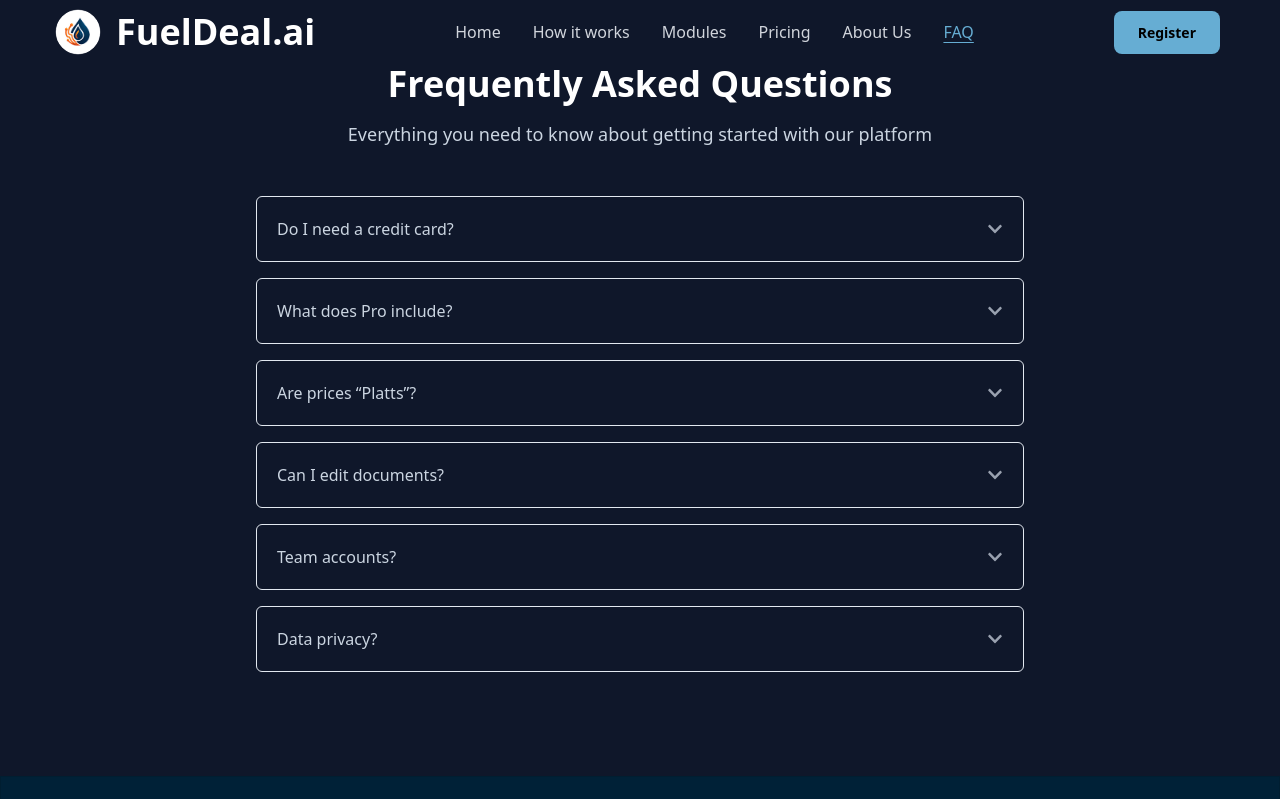
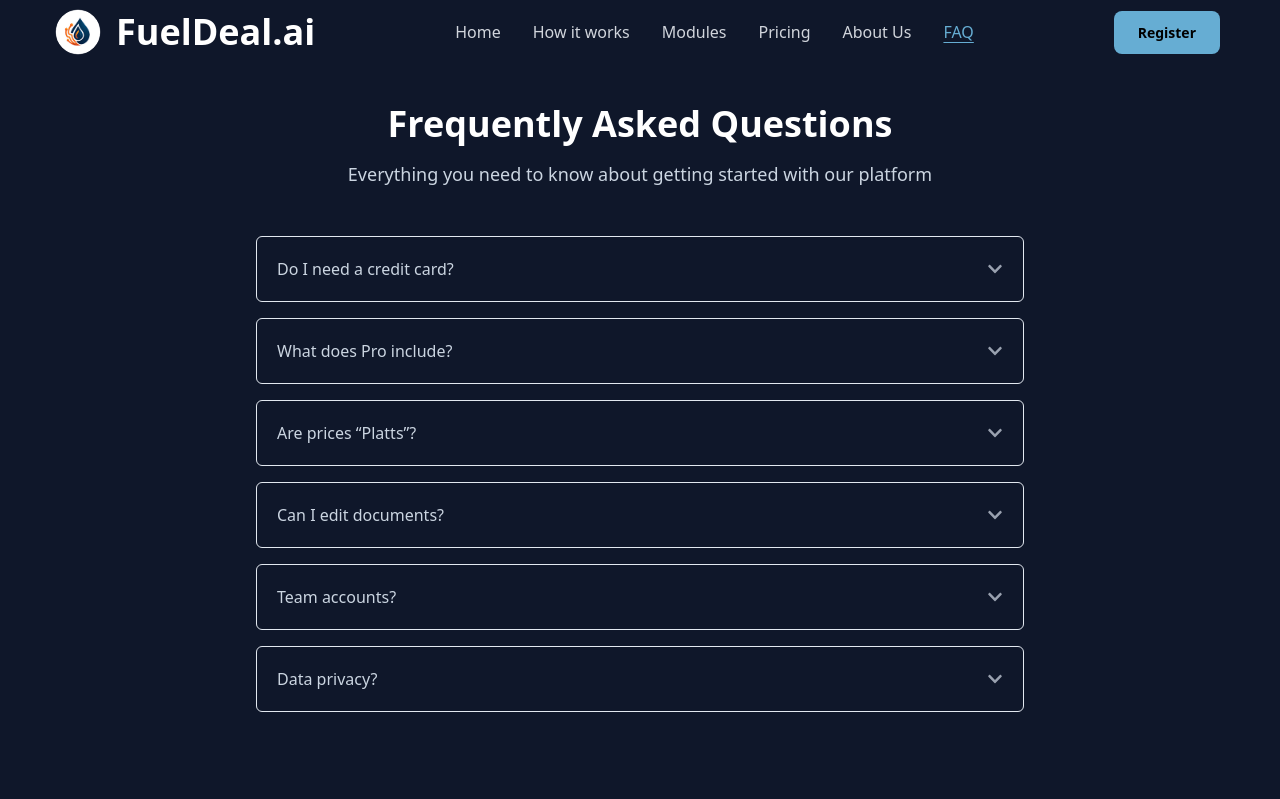
Before and after one commit to Shawon-Reza/Abdullah, a React (Vite) app: page /faq in a window 1280 px wide. Shown: the top 799 px of the page. Built offline with nearby package versions, Linux system fonts and the light colour scheme.

Commit message:
top margin adjust

```diff
--- a/src/Components/LandingPage/AboutUs.jsx
+++ b/src/Components/LandingPage/AboutUs.jsx
@@ -12,7 +12,7 @@ const AboutUs = () => {
         <NavBar />
       </section>
 
-      <section>
+      <section className='mt-5'>
         <AboutUsSection></AboutUsSection>
       </section>
 
--- a/src/Components/LandingPage/FAQ.jsx
+++ b/src/Components/LandingPage/FAQ.jsx
@@ -6,13 +6,13 @@ import FAQComponent from './FAQComponent'
 const FAQ = () => {
     return (
         <div className='bg-[#0F172A] text-white'>
-            <section>
+            <section className=''>
                 <NavBar></NavBar>
             </section>
 
 
 
-            <section>
+            <section className='mt-10'>
                 <FAQComponent></FAQComponent>
             </section>
 
--- a/src/Components/LandingPage/FAQComponent.jsx
+++ b/src/Components/LandingPage/FAQComponent.jsx
@@ -42,7 +42,7 @@ const FAQComponent = () => {
     };
 
     return (
-        <div className=" text-white py-8 px-4 sm:py-12 sm:px-6 lg:py-16 lg:px-8">
+        <div className="mt-5 text-white py-8 px-4 sm:py-12 sm:px-6 lg:py-16 lg:px-8">
             <h1 className="text-3xl sm:text-4xl font-bold text-center mb-4">Frequently Asked Questions</h1>
             <p className="text-center text-[#CBD5E1] sm:text-lg mb-8 sm:mb-12 max-w-xl sm:max-w-2xl mx-auto">
                 Everything you need to know about getting started with our platform
--- a/src/Components/LandingPage/Pricing.jsx
+++ b/src/Components/LandingPage/Pricing.jsx
@@ -68,7 +68,7 @@ const Pricing = () => {
                 <NavBar />
             </section>
 
-            <section>
+            <section className='mt-10'>
                 <div className="text-white py-8 px-4 sm:py-12 sm:px-6 lg:py-16 lg:px-8">
                     <h1 className="text-3xl sm:text-4xl font-bold text-center mb-4">Simple, Transparent Pricing</h1>
                     <p className="text-center text-base sm:text-lg mb-8 sm:mb-12 max-w-xl sm:max-w-2xl mx-auto text-[#CBD5E1]">
```
